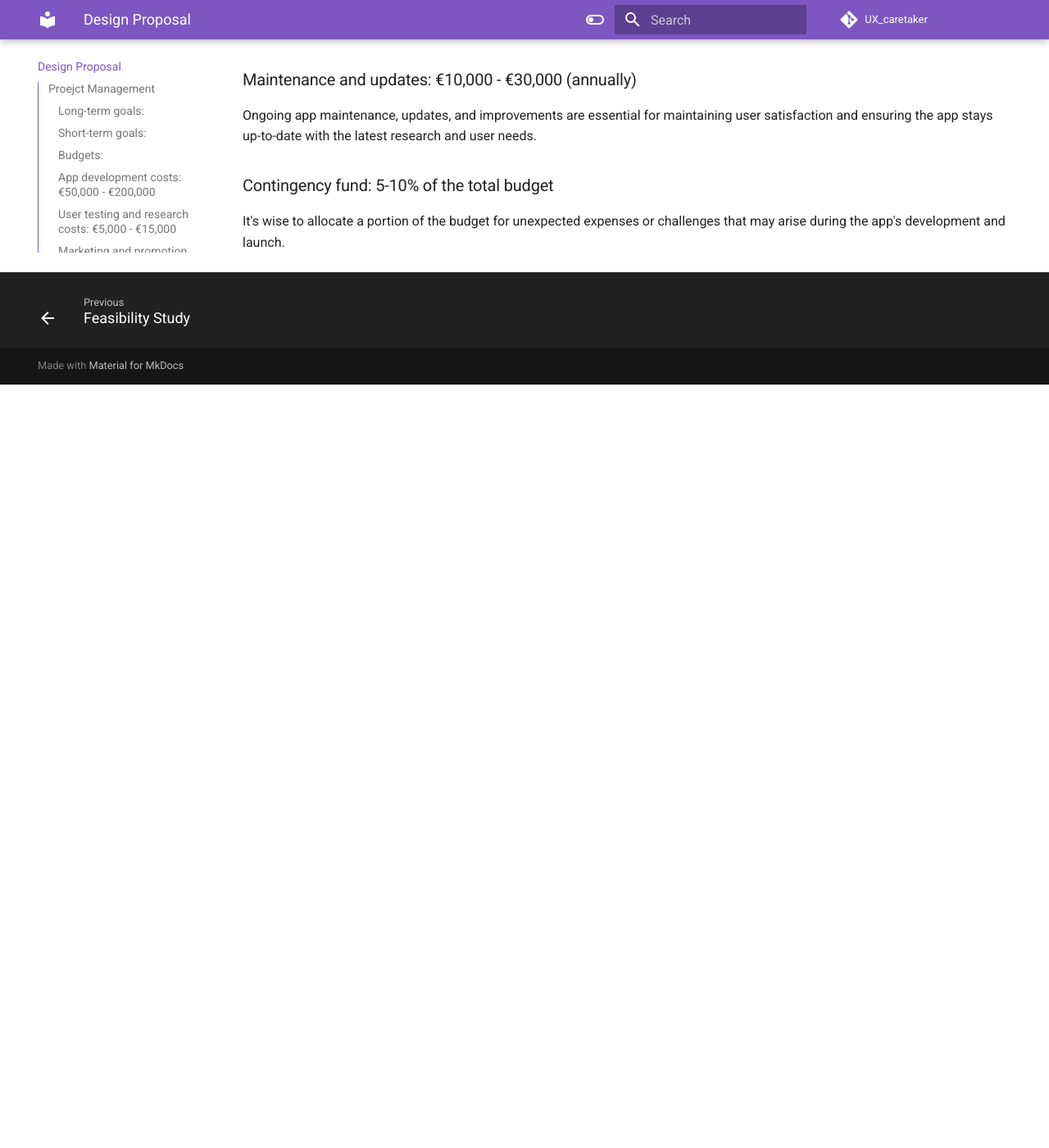
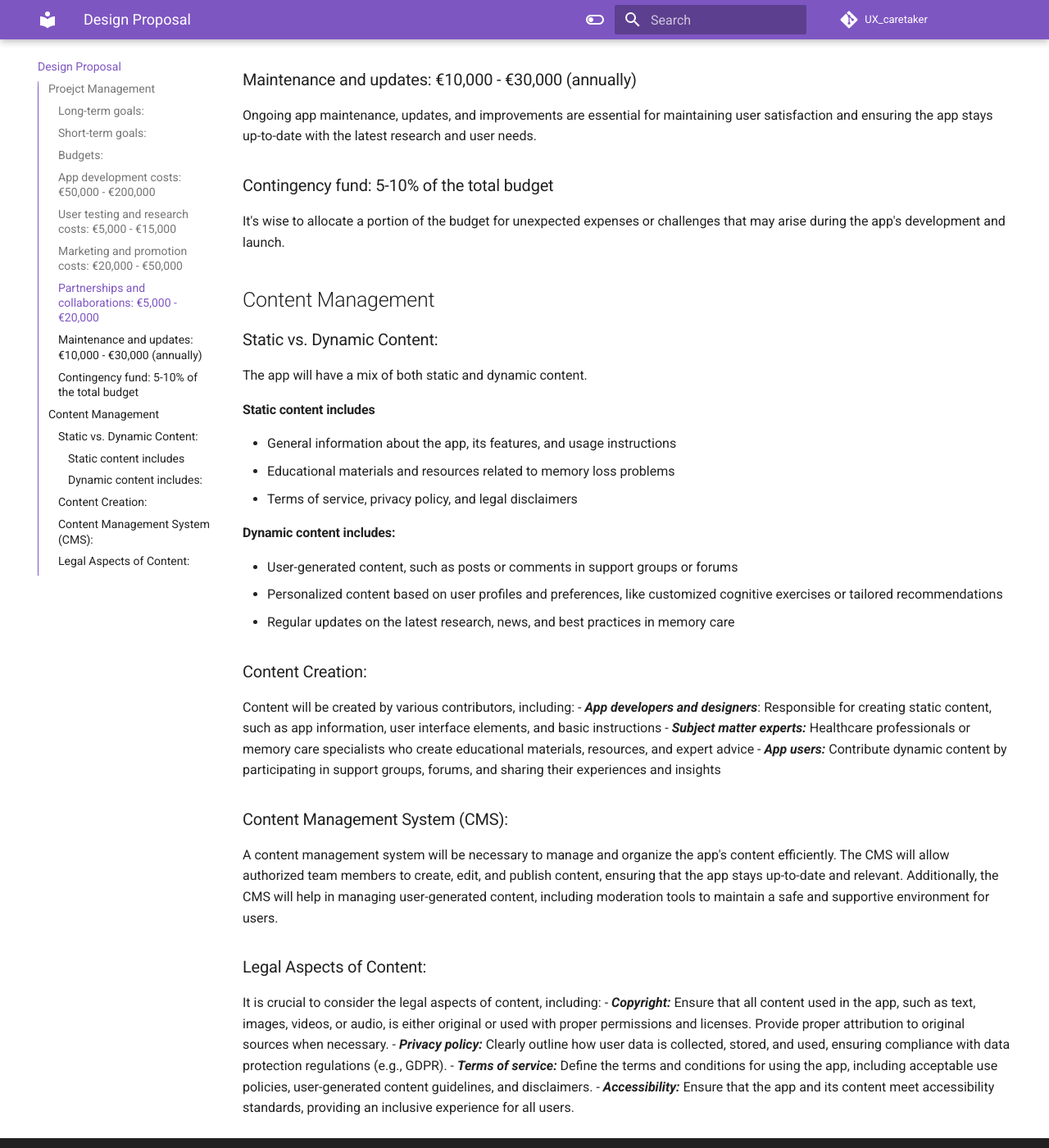
Before and after one commit to teragramgius/GherryPlus, an MkDocs documentation site: the page built from docs/designproposal.md, in a window 1280 px wide and 1400 px high, scrolled down 1837 px. Shown: the whole window at 82% size. Built offline with MkDocs 1.6.1 and Material for MkDocs 9.7.7, drawn with Linux system fonts in a browser that asks for light colours; comment, search, counter and statistics services are not loaded; the version menu is left out; before the commit the page ends 2306 px from its top, so only the background shows below that.

Commit message:
Update designproposal.md

```diff
--- a/docs/designproposal.md
+++ b/docs/designproposal.md
@@ -56,3 +56,38 @@ This includes costs related to attending conferences, networking events, and col
 Ongoing app maintenance, updates, and improvements are essential for maintaining user satisfaction and ensuring the app stays up-to-date with the latest research and user needs.
 ### Contingency fund: 5-10% of the total budget
 It's wise to allocate a portion of the budget for unexpected expenses or challenges that may arise during the app's development and launch.
+
+
+## Content Management
+
+### Static vs. Dynamic Content:
+The app will have a mix of both static and dynamic content.
+
+#### Static content includes
+- General information about the app, its features, and usage instructions
+- Educational materials and resources related to memory loss problems
+- Terms of service, privacy policy, and legal disclaimers
+
+
+#### Dynamic content includes:
+- User-generated content, such as posts or comments in support groups or forums
+- Personalized content based on user profiles and preferences, like customized cognitive exercises or tailored recommendations
+- Regular updates on the latest research, news, and best practices in memory care
+
+
+### Content Creation:
+Content will be created by various contributors, including:
+- ***App developers and designers***: Responsible for creating static content, such as app information, user interface elements, and basic instructions
+- ***Subject matter experts:*** Healthcare professionals or memory care specialists who create educational materials, resources, and expert advice
+- ***App users:*** Contribute dynamic content by participating in support groups, forums, and sharing their experiences and insights
+
+
+### Content Management System (CMS):
+A content management system will be necessary to manage and organize the app's content efficiently. The CMS will allow authorized team members to create, edit, and publish content, ensuring that the app stays up-to-date and relevant. Additionally, the CMS will help in managing user-generated content, including moderation tools to maintain a safe and supportive environment for users.
+
+### Legal Aspects of Content:
+It is crucial to consider the legal aspects of content, including:
+- ***Copyright:*** Ensure that all content used in the app, such as text, images, videos, or audio, is either original or used with proper permissions and licenses. Provide proper attribution to original sources when necessary.
+- ***Privacy policy:*** Clearly outline how user data is collected, stored, and used, ensuring compliance with data protection regulations (e.g., GDPR).
+- ***Terms of service:*** Define the terms and conditions for using the app, including acceptable use policies, user-generated content guidelines, and disclaimers.
+- ***Accessibility:*** Ensure that the app and its content meet accessibility standards, providing an inclusive experience for all users.
```
